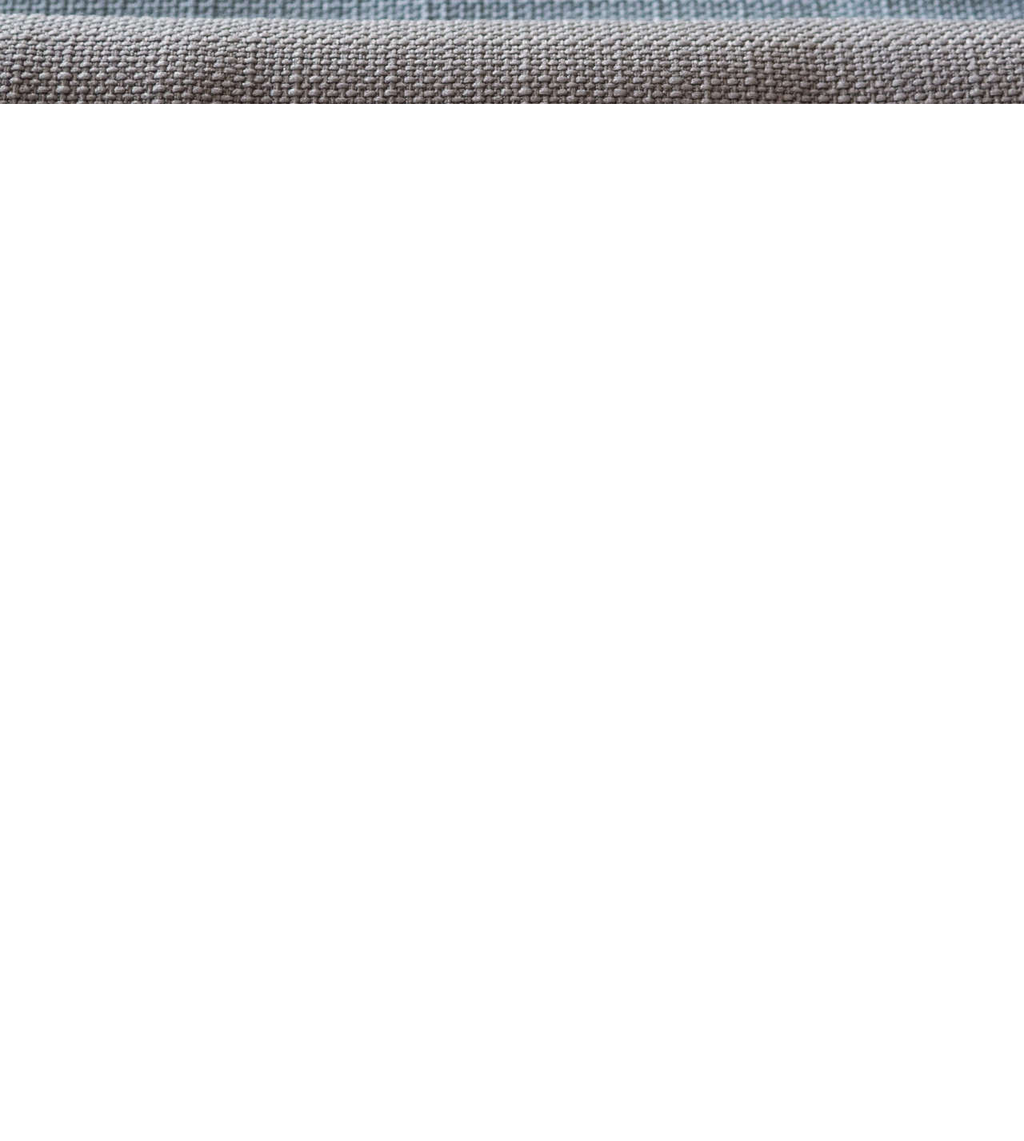
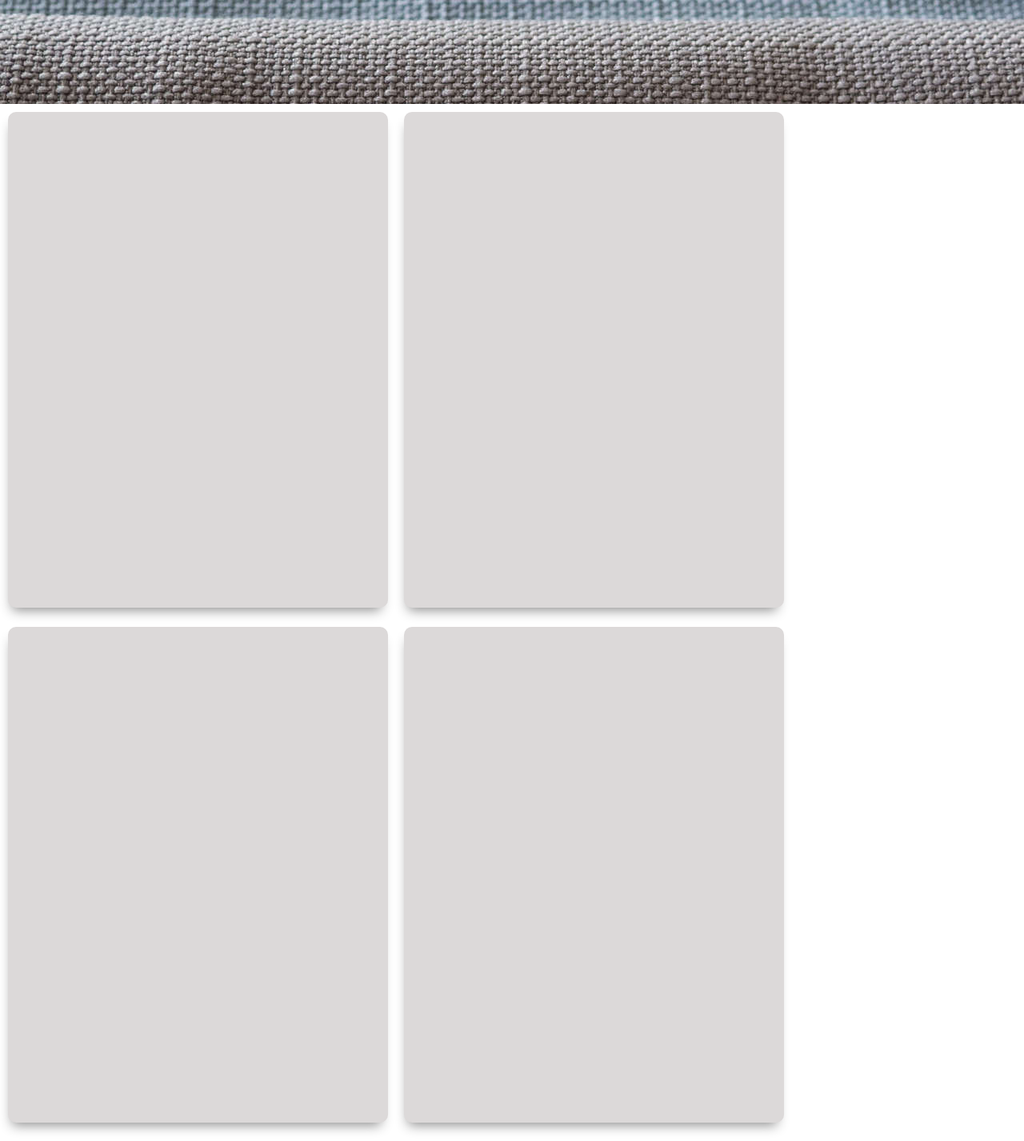
Before and after one commit to MehrdadMoradalaei/Store-Template, a React (Create React App) app in the folder my-store/: page / in a window 1280 px wide. Shown: the part 320-1747 px from the top of the page at 80% size. Before the commit the page ends 800 px from the top, so only its background shows below. Built offline with nearby package versions, Linux system fonts and the light colour scheme.

Commit message:
Container

```diff
--- a/my-store/src/App.js
+++ b/my-store/src/App.js
@@ -1,9 +1,11 @@
 import './App.css';
-import Nav from './Nav';
-import Billboard from './Billboard';
-import About from './About';
-import Contact from './Contact';
+import Nav from './components/Nav';
+import Billboard from './components/Billboard';
+import About from './components/About';
+import Contact from './components/Contact';
+import Products from './components/Products';
 import {Routes, Route, BrowserRouter } from 'react-router-dom';
+
 
 function App() {
     return (
@@ -16,6 +18,7 @@ function App() {
             <Route path="/about" element={<About />} />
             <Route path="/contact" element={<Contact />} />
           </Routes>
+          <Products/>
         </div>
       </BrowserRouter>
     );
--- a/my-store/src/Billboard.css
+++ b/my-store/src/components/Billboard.css
@@ -1,6 +1,6 @@
 .firstPic{
     width: 100%;
     height: 450px;
-    background-image: url(./assets/pictures/Billboard.jpg);
+    background-image: url(../assets/pictures/Billboard.jpg);
     background-size:auto;
 }
--- a/my-store/src/Contact.js
+++ b/my-store/src/components/Contact.js
@@ -2,13 +2,14 @@ import './About.css';
 function Contact() {
     return (
       <div className='About'>
-          <h1>Costumer Serice</h1>
+          <h1>Costumer Service</h1>
 <h3>Our Customer Assistance team are available to help by email or chat between the hours of:</h3>
 
 <h3>•         Monday to Friday from 8:00 to 22:00 CET</h3>
 <h3>•         Saturday, Sunday and Bank Holidays from 10:00 to 18:30 CET</h3>
 
-<h3>You can contact Ralph Lauren Customer Assistance Team via e-mail at: CustomerAssistance@RalphLauren.de. If you prefer chatting with one of our representatives, click the blue label on the bottom-left of this screen and a member of our team will respond as soon as possible.
+<h3>You can contact Ralph Lauren Customer Assistance Team via e-mail at: CustomerAssistance@RalphLauren.de.</h3>
+<h3> If you prefer chatting with one of our representatives, click the blue label on the bottom-left of this screen and a member of our team will respond as soon as possible.
 
 One of our representatives will be happy to assist you over the phone at the following number:</h3>
 
--- /dev/null
+++ b/my-store/src/components/Product.css
@@ -0,0 +1,15 @@
+.productContainer{
+    width: 455px;
+    height: 600px;
+    background-color: rgb(220, 217, 217);
+    border-radius: 10px;
+    margin: 10px;
+    padding: 10px;
+    border: 1px;
+    display: inline-block;
+    -webkit-box-shadow: -2px 10px 15px -7px rgba(0, 0, 0, 0.46);
+    box-shodow: -2px 10px 15px -7px rgba(0, 0, 0, 0.46);
+}
+.productContainer:hover{
+    border-color: blue;
+}
--- /dev/null
+++ b/my-store/src/components/Product.js
@@ -0,0 +1,9 @@
+import './Product.css';
+
+function Product(){
+    return(
+    <div className='productContainer'>
+    </div>
+    )
+}
+export default Product;
--- /dev/null
+++ b/my-store/src/components/Products.js
@@ -0,0 +1,17 @@
+import './Products.css';
+import Product from './Product';
+
+function Products(){
+    return(
+        <div>
+            <Product/>
+            <Product/>
+            <Product/>
+            <Product/>
+            <Product/>
+            <Product/>
+        </div>
+    )
+}
+
+export default Products;
```
Also changed, not shown: my-store/src/components/About.css (renamed from my-store/src/About.css), my-store/src/components/About.js (renamed from my-store/src/About.js), my-store/src/components/Billboard.js (renamed from my-store/src/Billboard.js), my-store/src/components/Nav.css (renamed from my-store/src/Nav.css), my-store/src/components/Nav.js (renamed from my-store/src/Nav.js), my-store/src/components/Products.css (added).
